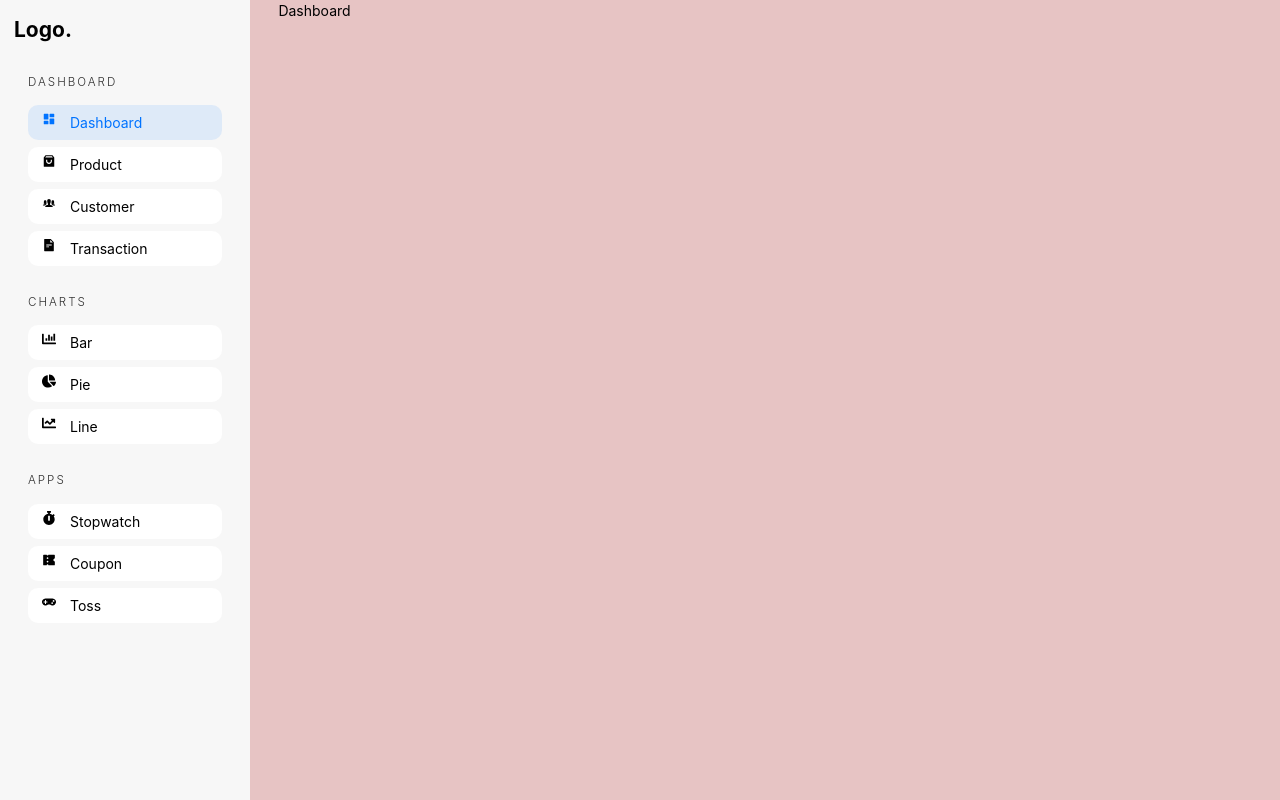
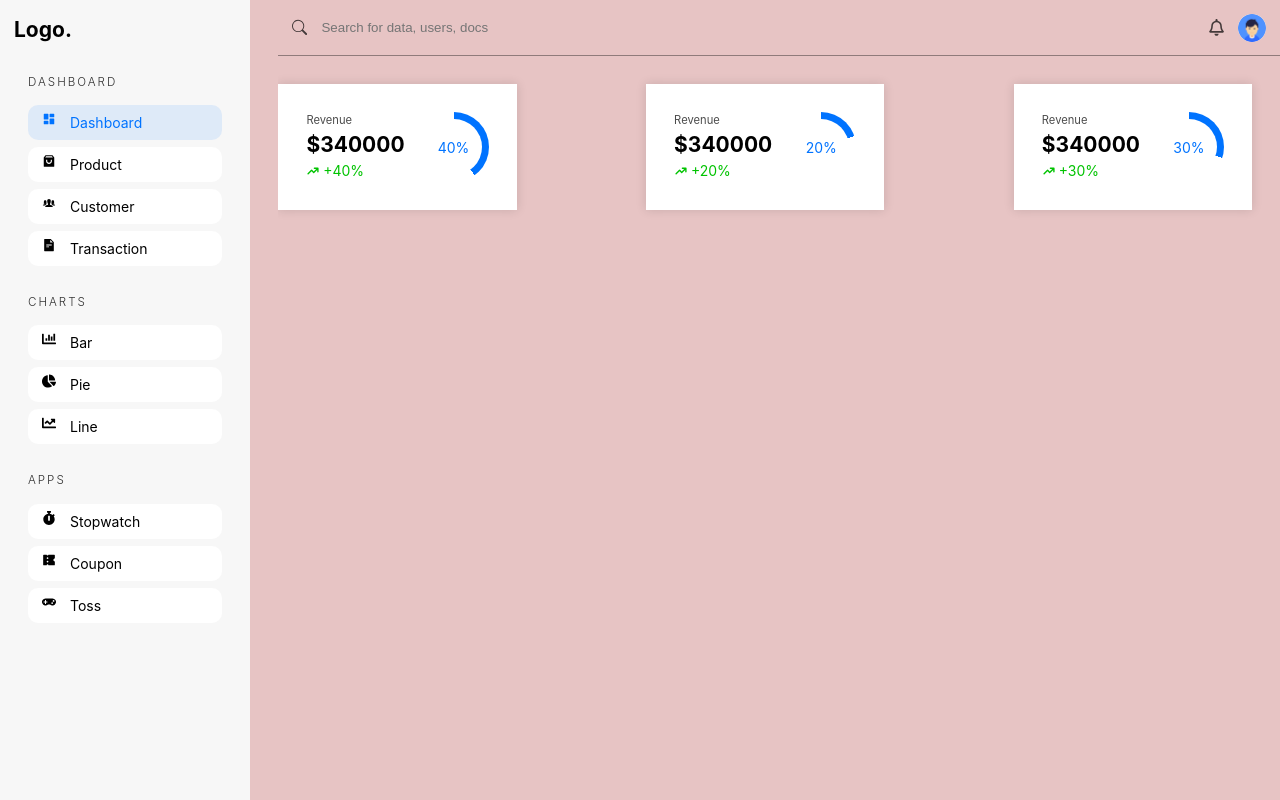
Before and after one commit to PriyaIET/MERN_Ecommerce_App, a React (Vite) app in the folder ecommerce-frontend/: page /admin/dashboard in a window 1280 px wide. Built offline with nearby package versions, Linux system fonts and the light colour scheme.

Commit message:
added navbar and widget items

```diff
--- a/ecommerce-frontend/src/pages/Dashboard.tsx
+++ b/ecommerce-frontend/src/pages/Dashboard.tsx
@@ -1,17 +1,94 @@
-import AdminSidebar from "../components/AdminSidebar"
-
+import { FaRegBell } from "react-icons/fa";
+import AdminSidebar from "../components/AdminSidebar";
+import { BsSearch } from "react-icons/bs";
+import userImg from "../assets/userpic.png";
+import { HiTrendingUp, HiTrendingDown } from "react-icons/hi";
 
 const Dashboard = () => {
   return (
-    <div className="adminContainer" >
+    <div className="adminContainer">
       {/* SideBar */}
-      <AdminSidebar/>
+      <AdminSidebar />
       {/* main */}
-      <main>
-        Dashboard
+      <main className="dashboard">
+        <div className="bar">
+          <BsSearch />
+          <input type="text" placeholder="Search for data, users, docs" />
+          <FaRegBell />
+          <img src={userImg} alt="User" />
+        </div>
+        <section className="widgetcontainer">
+          <WidgetItem
+            heading="Revenue"
+            percent={40}
+            amount={true}
+            value={340000}
+            color="rgb(0,115, 255)"
+          />
+          <WidgetItem
+            heading="Revenue"
+            percent={20}
+            amount={true}
+            value={340000}
+            color="rgb(0,115, 255)"
+          />
+          <WidgetItem
+            heading="Revenue"
+            percent={30}
+            amount={true}
+            value={340000}
+            color="rgb(0,115, 255)"
+          />
+        </section>
       </main>
     </div>
-  )
+  );
+};
+
+interface WidgetItemProps {
+  heading: string;
+  value: number;
+  percent: number;
+  color: string;
+  amount?: boolean;
 }
 
-export default Dashboard
+const WidgetItem = ({
+  heading,
+  value,
+  percent,
+  color,
+  amount,
+}: WidgetItemProps) => (
+  <article className="widget">
+    <div className="widgetInfo">
+      <p>{heading}</p>
+      <h4>{amount ? `$${value}` : value}</h4>
+      {percent > 0 ? (
+        <span className="green">
+          <HiTrendingUp /> +{percent}%
+        </span>
+      ) : (
+        <span className="red">
+          <HiTrendingDown /> {percent}%
+        </span>
+      )}
+    </div>
+
+    <div
+      className="widgetCircle"
+      style={{
+        background: `conic-gradient(
+        ${color} ${Math.abs(percent)/100 * 360}deg,
+        rgb(255, 255, 255) 0
+        )`,
+      }}
+    >
+      <span style={{
+        color
+      }}>{percent}%</span>
+    </div>
+  </article>
+);
+
+export default Dashboard;
--- /dev/null
+++ b/ecommerce-frontend/src/styles/_dashboard.scss
@@ -0,0 +1,71 @@
+@use "mixins";
+
+.dashboard{
+    overflow-y: auto;
+    .bar{
+        height: 4rem;
+        @include mixins.flex(row, unset);
+        align-items: center;
+        padding: 0 1rem;
+        border-bottom: 1px solid rgba(0, 0, 0, 0.377);
+        >input{
+            margin-right: auto;
+            @include mixins.inputStyle(100%, 1rem 0)
+        }
+        >svg{
+            font-size: 1.2rem;
+            opacity: 0.7;
+        }
+        >img{
+            @include mixins.square(2rem);
+            border-radius: 50%;
+        }
+    }
+
+    .widgetcontainer{
+        @include mixins.flex(row, space-between, stretch, 2rem);
+        padding: 2rem 2rem 2rem 0;
+
+        .widget{
+            min-width: 16rem;
+            background-color: white;
+            box-shadow: 0 0 10px rgba(0, 0, 0, 0.132);
+            padding: 2rem;
+            @include mixins.flex(row, space-between, stretch);
+            .widgetInfo{
+                >p{
+                    opacity: 0.7;
+                    font-size: 0.8rem;
+                }
+                >h4{
+                    font-size: 1.5rem;
+                }
+                >span{
+                    @include mixins.flex(row, unset, center, 0.2rem)
+                }
+            }
+            .widgetCircle{
+                position: relative;
+                @include mixins.square(5rem);
+                border-radius: 50%;
+                flex: none;
+                display: grid;
+                place-items: center;
+                background-color: aquamarine;
+                &::before{
+                    content: "";
+                    position: absolute;
+                    @include mixins.square(4rem);
+                    background-color: white;
+                    border-radius: 100%;
+                }
+
+                span{
+                    position: relative;
+                }
+            }
+        }
+
+
+    }
+}
--- a/ecommerce-frontend/src/styles/app.scss
+++ b/ecommerce-frontend/src/styles/app.scss
@@ -1,4 +1,5 @@
 @use "mixins";
+@use "dashboard";
 
 :root{
     font-family: Inter, system-ui, Avenir, Arial, Helvetica, sans-serif;
@@ -62,7 +63,6 @@ a{
                         @include mixins.flex(row, unset);
                     }
                 }
-
                 >li:hover{
                     transform: scale(1.1);
                 }
```
Also changed, not shown: ecommerce-frontend/src/assets/userpic.png (added).
